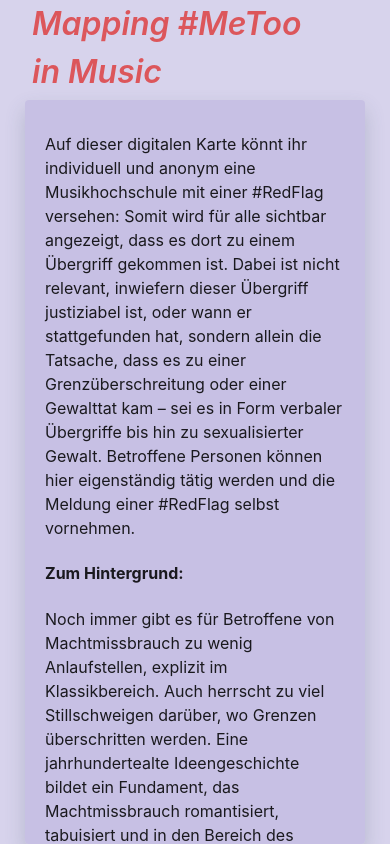
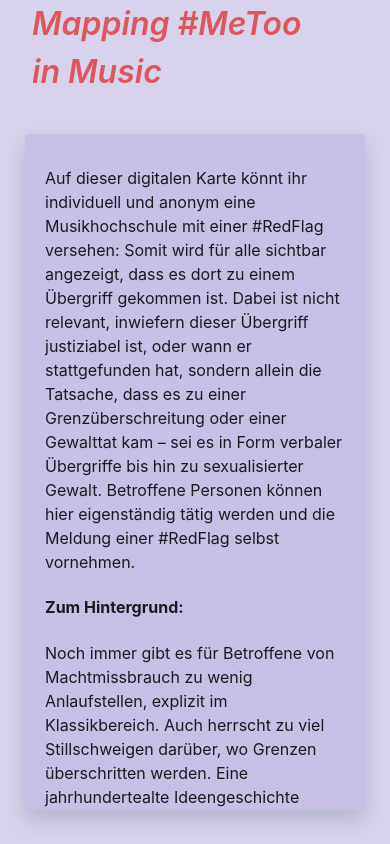
Before and after one commit to williamselaine/metooinmusic, a React (Vite) app: page /about in a window 390 px wide. Built offline with nearby package versions, Linux system fonts and the light colour scheme; no server answers.

Commit message:
fix scroll for mobile

```diff
--- a/src/pages/About.tsx
+++ b/src/pages/About.tsx
@@ -37,6 +37,7 @@ function About() {
       padding: '1em 20px',
       textAlign: 'left',
       maxWidth: screenDimensions.isMobile ? '300px' : '600px',
+      maxHeight: 'calc(100vh - 200px)',
       overflow: 'auto',
       marginTop: screenDimensions.isMobile ? '100px' : '100px',
       boxShadow: '0px 10px 20px rgba(77, 97, 108, .24)',
```
